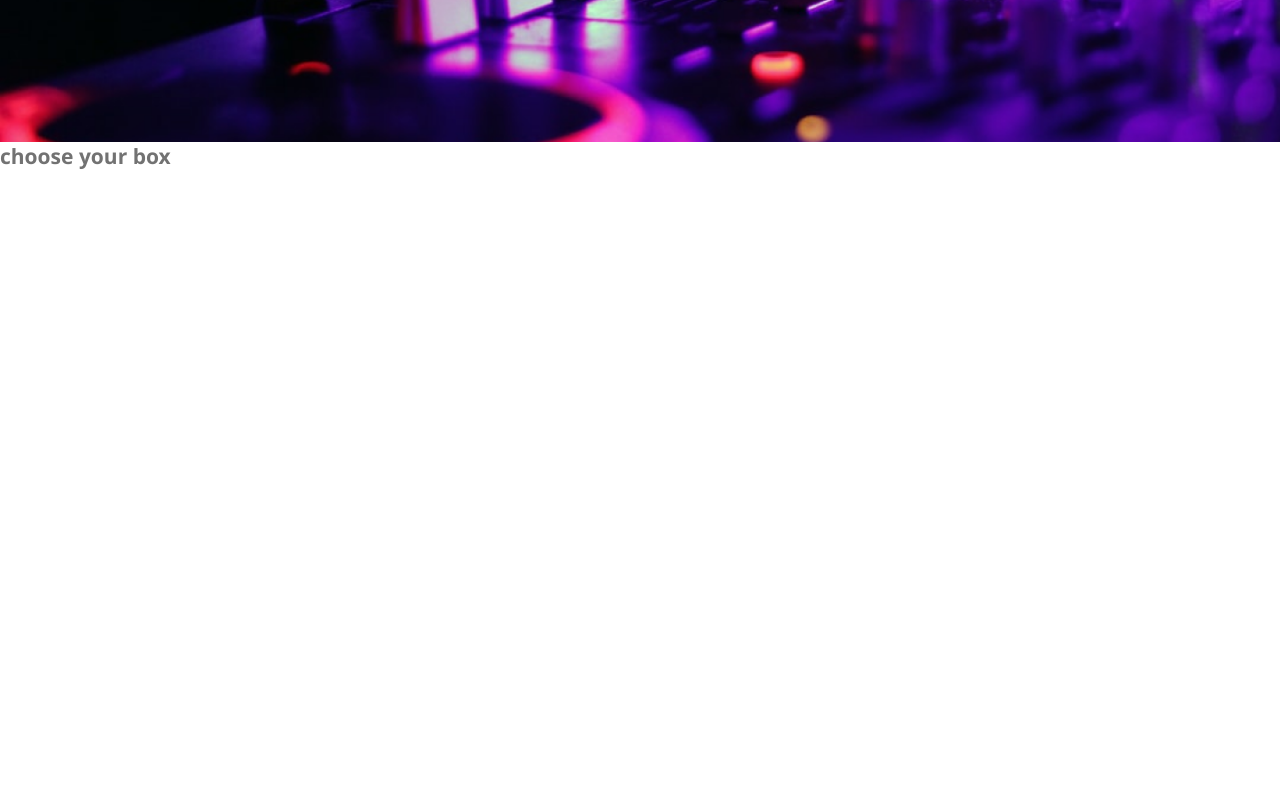
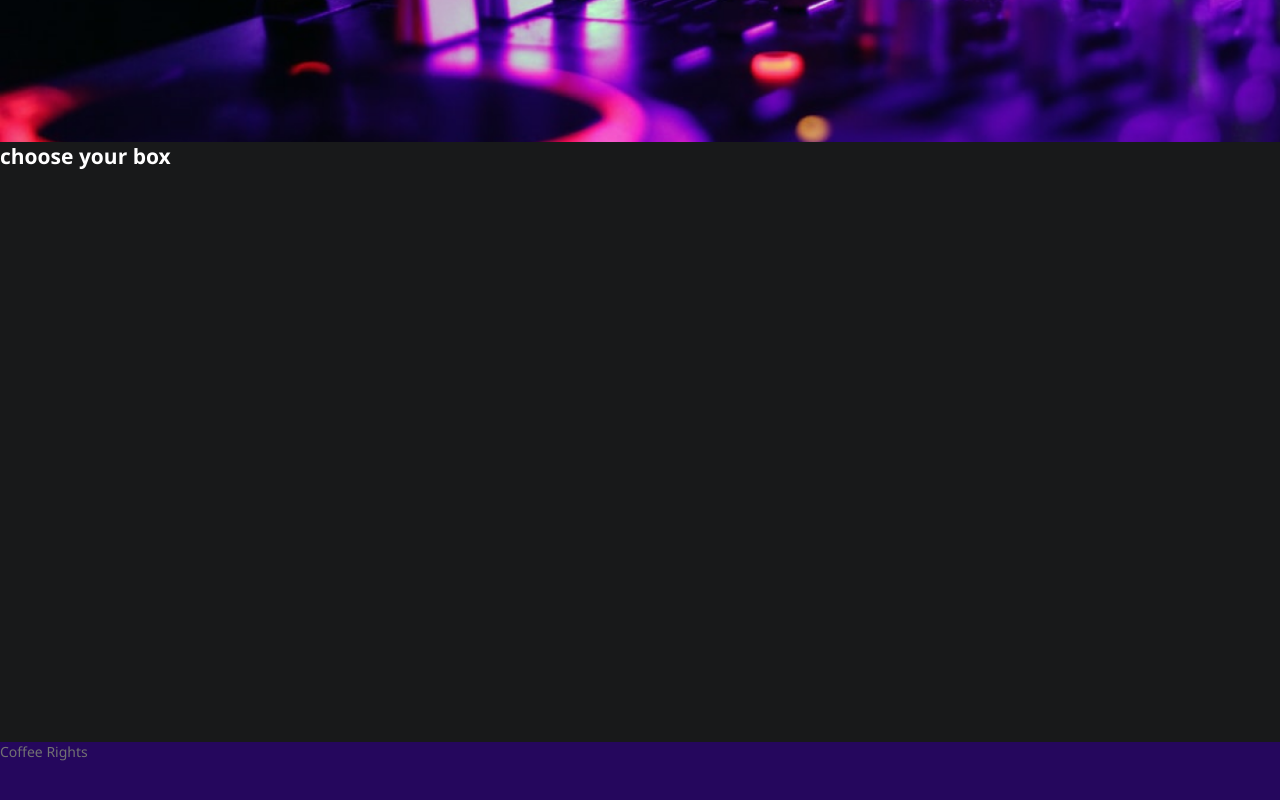
Before and after one commit to tzookyb/beatbox, a React (Create React App) app in the folder frontend/: page /#/ in a window 1280 px wide. Shown: the part 498-1298 px from the top of the page. Before the commit the page ends 800 px from the top, so only its background shows below. Built offline with nearby package versions, Linux system fonts and the light colour scheme.

Commit message:
sticky header

```diff
--- a/frontend/package.json
+++ b/frontend/package.json
@@ -3,10 +3,15 @@
   "version": "0.1.0",
   "private": true,
   "dependencies": {
+    "@fortawesome/fontawesome-svg-core": "^1.2.30",
+    "@fortawesome/free-solid-svg-icons": "^5.14.0",
+    "@fortawesome/react-fontawesome": "^0.1.11",
+    "@material-ui/icons": "^4.9.1",
     "@testing-library/jest-dom": "^4.2.4",
     "@testing-library/react": "^9.5.0",
     "@testing-library/user-event": "^7.2.1",
     "axios": "^0.20.0",
+    "font-awesome": "^4.7.0",
     "node-sass": "^4.14.1",
     "react": "^16.13.1",
     "react-dom": "^16.13.1",
--- /dev/null
+++ b/frontend/src/assets/scss/componenets/_footer.scss
@@ -0,0 +1,4 @@
+footer {
+    min-height: 70px;
+    background-color: $clr4;
+}
--- a/frontend/src/assets/scss/global.scss
+++ b/frontend/src/assets/scss/global.scss
@@ -14,8 +14,9 @@
 
 @import "./componenets/header";
 @import "./componenets/chatRoom";
+@import "./componenets/footer";
 
 
 // Views
 @import "./views/home";
-@import "./views/bookApp";
+@import "./views/boxApp";
--- a/frontend/src/assets/scss/setup/_variables.scss
+++ b/frontend/src/assets/scss/setup/_variables.scss
@@ -1,8 +1,8 @@
 // Colors
-$clr1: #25075D;
+$clr1:#18191a;
 $clr2: #F31A57;
 $clr3: #9A6FCB;
-$clr4: #95adbe;
+$clr4: #25075D;
 $clr5: #C4ADC9;
 $clr6: #fff;
 
--- a/frontend/src/assets/scss/views/_bookApp.scss
+++ b/frontend/src/assets/scss/views/_boxApp.scss
@@ -1,4 +1,4 @@
-.book-app{
+.box-app{
     min-height: 600px;
     background-color: $clr1;
     color: #fff;
--- a/frontend/src/cmps/Footer.jsx
+++ b/frontend/src/cmps/Footer.jsx
@@ -0,0 +1,19 @@
+// import { FontAwesomeIcon } from '@fortawesome/react-fontawesome'
+import React from 'react'
+// import FacebookIcon from '@material-ui/icons/Facebook';
+
+
+
+export default function Footer() {
+    return (
+        <footer>
+            <nav className="social-container flex space-between">
+                Coffee Rights
+                <div className="social-facebook"><i className="fab fa-facebook-f"></i></div>
+                <div className="social-twitter"><i className="fab fa-twitter"></i></div>
+                <div className="social-be"><i className="fab fa-behance"></i></div>
+                <div className="social-basketball"><i className="fab fa-dribbble"></i></div>
+            </nav>
+        </footer>
+    )
+}
--- a/frontend/src/cmps/Header.jsx
+++ b/frontend/src/cmps/Header.jsx
@@ -14,7 +14,6 @@ export default class Header extends Component {
 
     onScroll = (ev) => {
         if (window.scrollY > 0) {
-            console.log(window.scrollY);
             this.setState({isScroll : true})
         }
         else this.setState({isScroll: false})
--- a/frontend/src/pages/Home.jsx
+++ b/frontend/src/pages/Home.jsx
@@ -1,4 +1,5 @@
 import React, { Component } from 'react'
+import Footer from '../cmps/Footer'
 import { BoxApp } from './BoxApp'
 
 export class Home extends Component {
@@ -13,6 +14,7 @@ export class Home extends Component {
                     </div>
                 </div>
                 <BoxApp></BoxApp>
+                <Footer/>
             </div>
         )
     }
```
Also changed, not shown: 1 other file (tests, documents, lock files or other folders).
